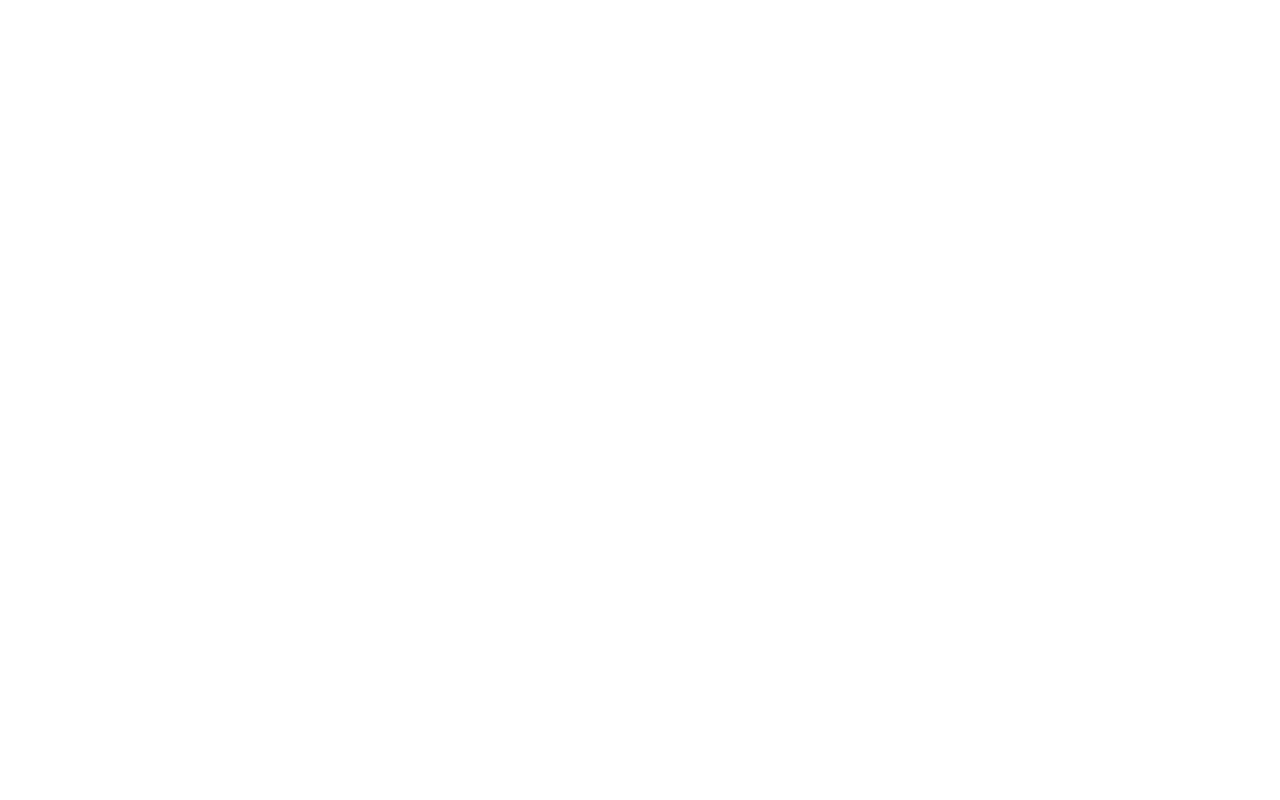
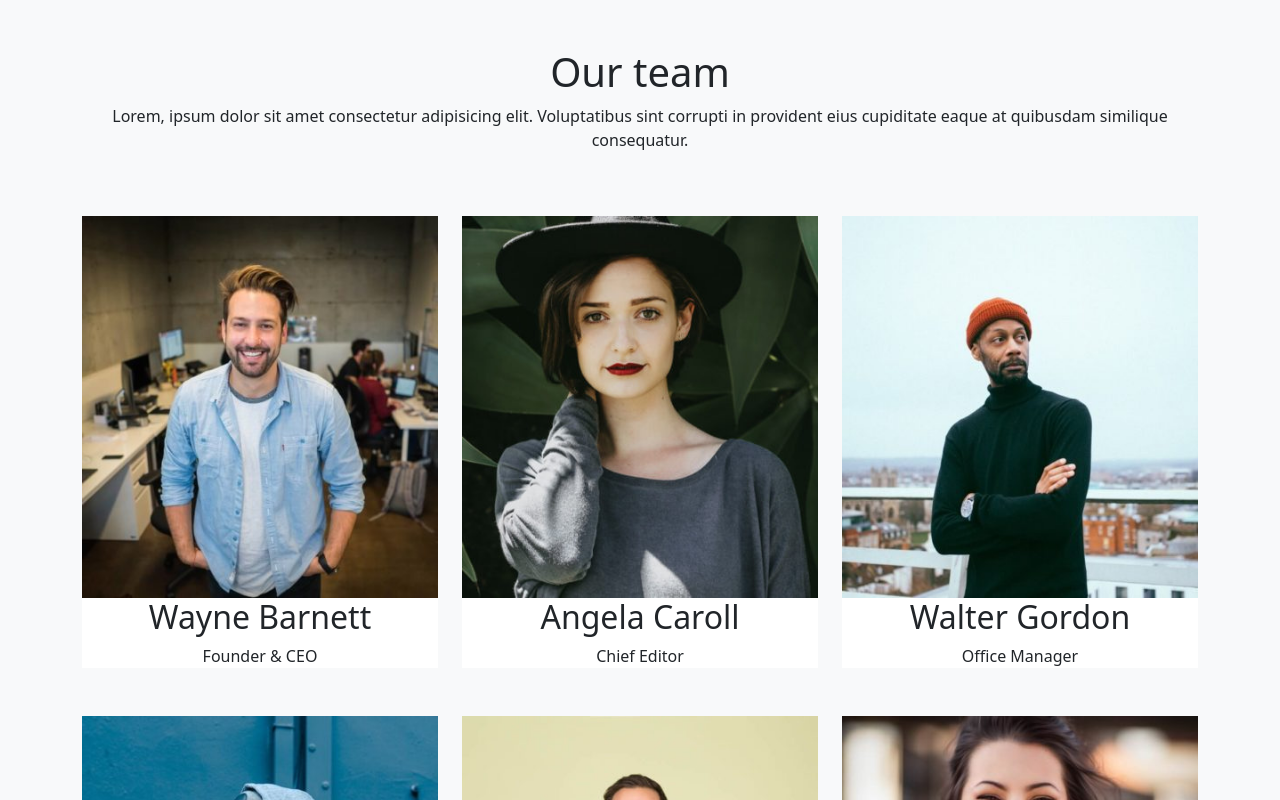
Before and after one commit to peppegerace/js-our-team, a plain HTML site: page index.html in a window 1280 px wide. Shown: the top 800 px of the page. Drawn offline with nearby package versions, Linux system fonts and the light colour scheme.

Commit message:
[add] div title in html [add] User member displayed on the page

```diff
--- a/index.html
+++ b/index.html
@@ -11,9 +11,18 @@
 </head>
 <body>
 
-  <div class="container">
+  <div class="container my-5">
 
-    <ul></ul>
+    <div class="title text-center">
+
+      <h1>Our team</h1>
+      <p>Lorem, ipsum dolor sit amet consectetur adipisicing elit. Voluptatibus sint corrupti in provident eius cupiditate eaque at quibusdam similique consequatur.</p>
+
+    </div>
+
+    <div class="row mt-5">
+
+    </div>
 
   </div>
 
--- a/js/script.js
+++ b/js/script.js
@@ -6,6 +6,7 @@
 
 // 4. Stampo le informazioni in pagina.
 
+// 1.
 const ourTeam = [
   {
     name: 'Wayne Barnett',
@@ -39,18 +40,30 @@ const ourTeam = [
   },
 ];
 
+// dichiaro variabili
+const row = document.querySelector('.row');
+const bodyElement = document.body;
 
+bodyElement.classList.add('bg-light')
 
-for(let member of ourTeam) {
+// 2.
+for (let member of ourTeam) {
+  // 3.
   console.log(member);
   console.log(member.name)
   console.log(member.job)
   console.log(member.photo)
+
+  // creo l'elemento per stampare in pagina
+  const card = document.createElement('div');
+  card.classList.add('col-4','text-center','my-3')
+  card.innerHTML = `
+      <img src="${member.photo}" alt="${member.name}'s Photo" class="w-100">
+      <div class=" bg-white ">
+        <h2>${member.name}</h2>
+        <p>${member.job}</p>
+      </div>
+  `;
+  // 4.
+  row.appendChild(card);
 }
-
-const ul = document.querySelector('ul');
-
-// `<li>${pizza.nome} € ${pizza.prezzo}
-//   <br>
-//   ingredienti: ${pizza.ingredienti.join(" - ")}
-//   </li>`
```
